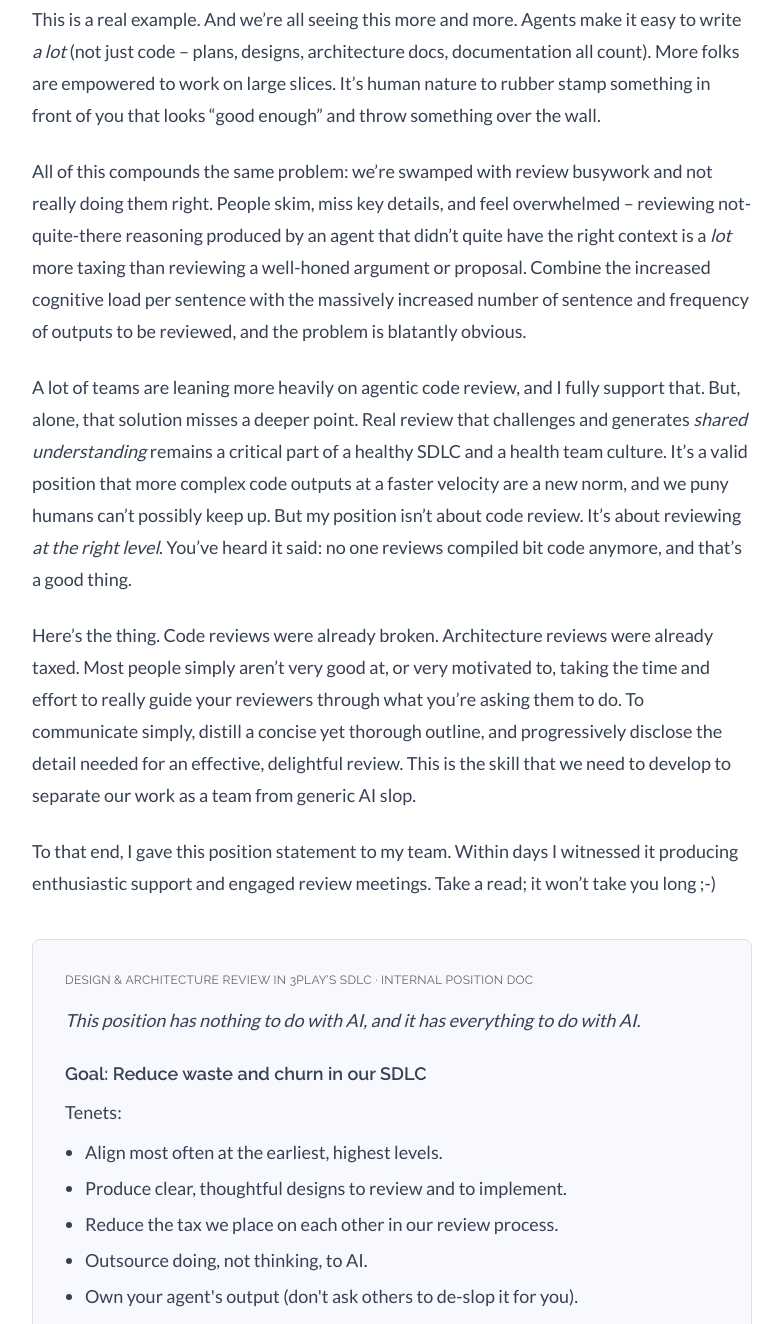
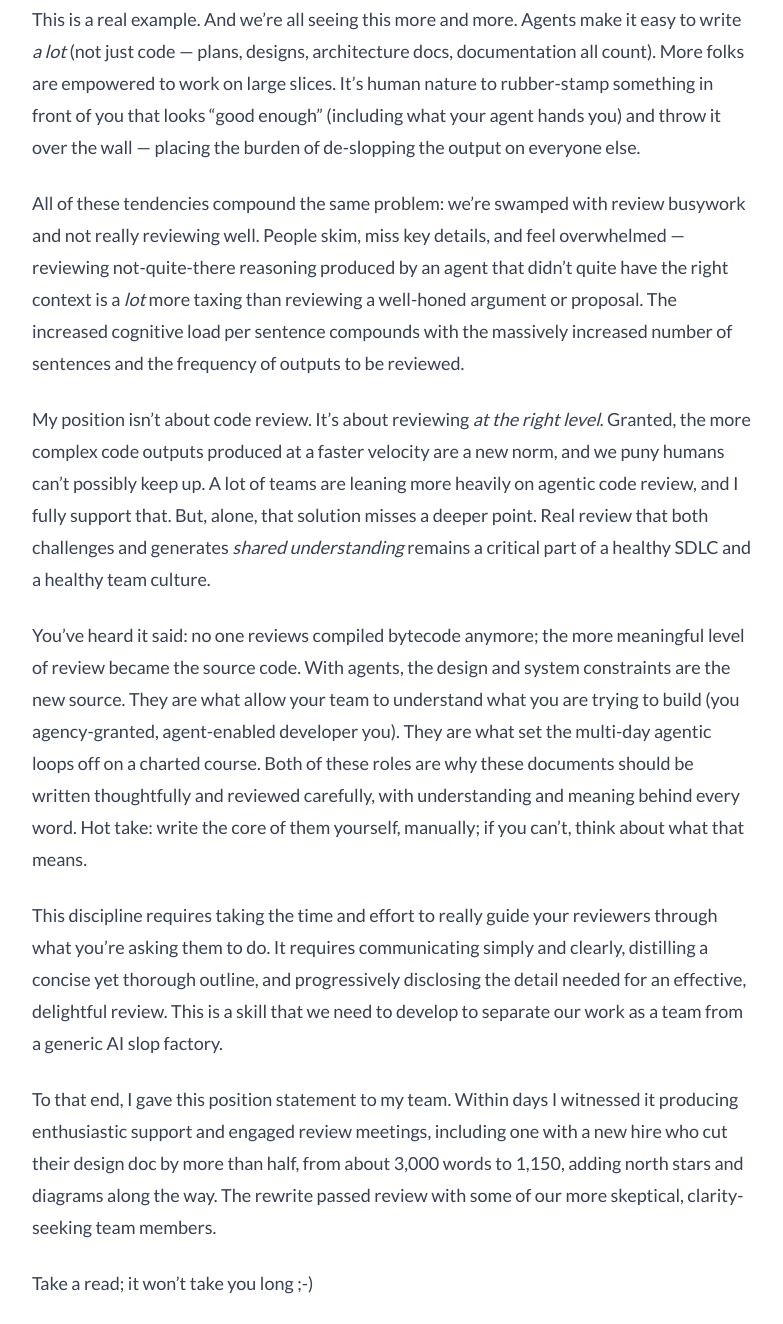
Before and after one commit to ozydingo/abigstick, an Astro site: page /2026/09/24/review-tax in a window 1280 px wide. Shown: the part 536-1860 px from the top of the page, without its empty margins (248-1031 px from the left). Built offline with nearby package versions, Linux system fonts and the light colour scheme; Astro itself is replaced by a stand-in of ours.

Commit message:
Revise review-tax preamble

```diff
--- a/src/content/blog/2026-09-24-review-tax.md
+++ b/src/content/blog/2026-09-24-review-tax.md
@@ -9,15 +9,19 @@ Hey, could you review this for me real quick?
 
 ![A pull request summary: 56 files changed, +14,822 −200](/images/posts/review-tax/pr-changes.png "56 files changed, +14,822 −200")
 
-This is a real example. And we're all seeing this more and more. Agents make it easy to write _a lot_ (not just code -- plans, designs, architecture docs, documentation all count). More folks are empowered to work on large slices. It's human nature to rubber stamp something in front of you that looks "good enough" and throw something over the wall.
+This is a real example. And we're all seeing this more and more. Agents make it easy to write _a lot_ (not just code — plans, designs, architecture docs, documentation all count). More folks are empowered to work on large slices. It's human nature to rubber-stamp something in front of you that looks "good enough" (including what your agent hands you) and throw it over the wall — placing the burden of de-slopping the output on everyone else.
 
-All of this compounds the same problem: we're swamped with review busywork and not really doing them right. People skim, miss key details, and feel overwhelmed -- reviewing not-quite-there reasoning produced by an agent that didn't quite have the right context is a *lot* more taxing than reviewing a well-honed argument or proposal. Combine the increased cognitive load per sentence with the massively increased number of sentence and frequency of outputs to be reviewed, and the problem is blatantly obvious.
+All of these tendencies compound the same problem: we're swamped with review busywork and not really reviewing well. People skim, miss key details, and feel overwhelmed — reviewing not-quite-there reasoning produced by an agent that didn't quite have the right context is a _lot_ more taxing than reviewing a well-honed argument or proposal. The increased cognitive load per sentence compounds with the massively increased number of sentences and the frequency of outputs to be reviewed.
 
-A lot of teams are leaning more heavily on agentic code review, and I fully support that. But, alone, that solution misses a deeper point. Real review that challenges and generates _shared understanding_ remains a critical part of a healthy SDLC and a health team culture. It's a valid position that more complex code outputs at a faster velocity are a new norm, and we puny humans can't possibly keep up. But my position isn't about code review. It's about reviewing _at the right level_. You've heard it said: no one reviews compiled bit code anymore, and that's a good thing.
+My position isn't about code review. It's about reviewing _at the right level_. Granted, the more complex code outputs produced at a faster velocity are a new norm, and we puny humans can't possibly keep up. A lot of teams are leaning more heavily on agentic code review, and I fully support that. But, alone, that solution misses a deeper point. Real review that both challenges and generates _shared understanding_ remains a critical part of a healthy SDLC and a healthy team culture.
 
-Here's the thing. Code reviews were already broken. Architecture reviews were already taxed. Most people simply aren't very good at, or very motivated to, taking the time and effort to really guide your reviewers through what you're asking them to do. To communicate simply, distill a concise yet thorough outline, and progressively disclose the detail needed for an effective, delightful review. This is the skill that we need to develop to separate our work as a team from generic AI slop.
+You've heard it said: no one reviews compiled bytecode anymore; the more meaningful level of review became the source code. With agents, the design and system constraints are the new source. They are what allow your team to understand what you are trying to build (you agency-granted, agent-enabled developer you). They are what set the multi-day agentic loops off on a charted course. Both of these roles are why these documents should be written thoughtfully and reviewed carefully, with understanding and meaning behind every word. Hot take: write the core of them yourself, manually; if you can't, think about what that means.
 
-To that end, I gave this position statement to my team. Within days I witnessed it producing enthusiastic support and engaged review meetings. Take a read; it won't take you long ;-)
+This discipline requires taking the time and effort to really guide your reviewers through what you're asking them to do. It requires communicating simply and clearly, distilling a concise yet thorough outline, and progressively disclosing the detail needed for an effective, delightful review. This is a skill that we need to develop to separate our work as a team from a generic AI slop factory.
+
+To that end, I gave this position statement to my team. Within days I witnessed it producing enthusiastic support and engaged review meetings, including one with a new hire who cut their design doc by more than half, from about 3,000 words to 1,150, adding north stars and diagrams along the way. The rewrite passed review with some of our more skeptical, clarity-seeking team members.
+
+Take a read; it won't take you long ;-)
 
 <div class="not-prose my-10 rounded-lg border border-[var(--color-border)] bg-[var(--color-brand-light)]/40 p-6 md:p-8">
   <p class="mb-4 text-xs font-heading uppercase tracking-wide text-[var(--color-text-light)]">
@@ -57,5 +61,3 @@ To that end, I gave this position statement to my team. Within days I witnessed
   <p class="mb-0">Solving these problems <em>and</em> cranking the dial on build speed are not mutually exclusive. Both are accomplished using the same principle, already stated above:</p>
   <p class="font-semibold mt-2 mb-0">Align most often at the earliest, highest levels.</p>
 </div>
-
-If you skimmed the preamble looking for the 14k-line PR and jumped straight past it to see what happened — yeah. That's kind of the point.
```
